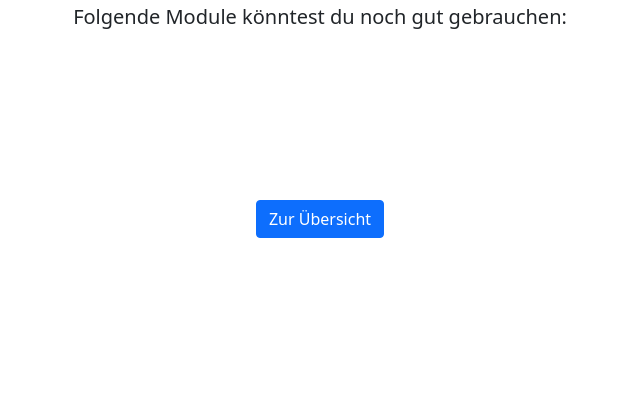
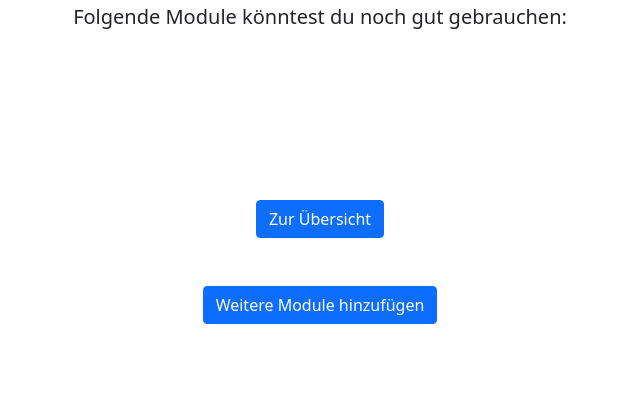
Before and after one commit to hackerman7000/pro2demo, a Flask app: page /ects.html in a window 1280 px wide. Shown: the part 743-1163 px from the top of the page, without its empty margins (320-960 px from the left). Before the commit the page ends 981 px from the top, so only its background shows below. Run offline with Flask 2, Linux system fonts and the light colour scheme; some libraries are stand-ins or nearby versions.

Commit message:
navigation, buttons angepasst, doku

```diff
--- a/templates/ects.html
+++ b/templates/ects.html
@@ -66,6 +66,13 @@ Folgende Module könntest du noch gut gebrauchen:
             <button type="submit" class="btn btn-primary">Zur Übersicht</button>
 </div>
 </form>
+<br><br>
+<form action="{{ url_for('hello_home') }}">
+<div class="container">
+        <div class="col-md-12 text-center">
+            <button type="submit" class="btn btn-primary">Weitere Module hinzufügen</button>
+</div>
+</form>
 
 </div>
 
```
Also changed, not shown: README.md, img/ablaufdiagramm.svg (deleted).
